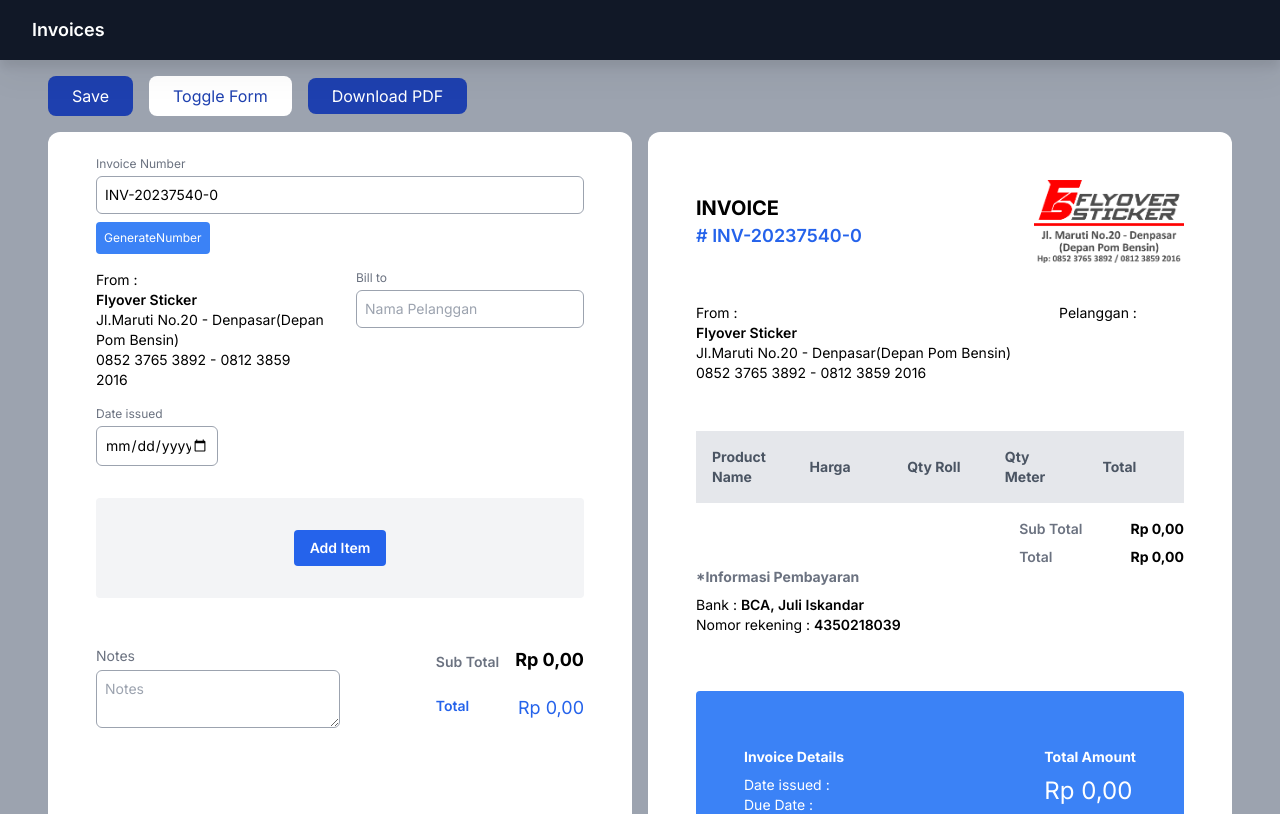
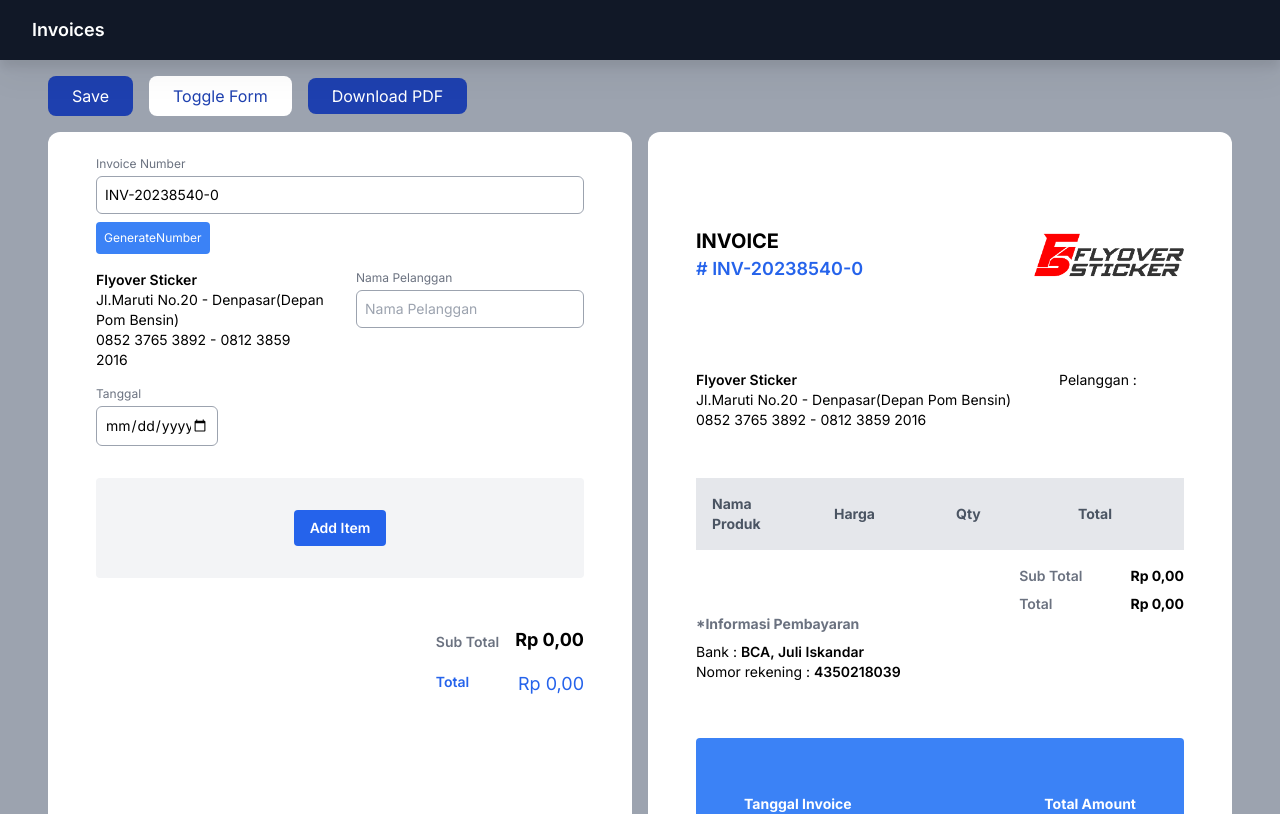
Before and after one commit to rahulsya/Invoice-generator, a Next.js app: page /flyover in a window 1280 px wide. Shown: the top 814 px of the page. Built offline with nearby package versions, Linux system fonts and the light colour scheme.

Commit message:
feat: add generate pdf & adjust form

```diff
--- a/src/app/flyover/form.tsx
+++ b/src/app/flyover/form.tsx
@@ -1,11 +1,9 @@
 "use client";
 import Input from "@/components/Input";
-import React, { useEffect, useState } from "react";
+import React, { useEffect } from "react";
 import InvoiceItem from "./invoice-items";
-import useItem from "@/hooks/useItem";
 import { formatNumber, generateInvoice } from "@/utils";
 import { Details, Item } from "@/@types/types";
-import useDetail from "@/hooks/useDetail";
 import { invDetail } from "@/utils/detailInvoice";
 
 type IProps = {
@@ -29,7 +27,6 @@ function Form({
   setDetails,
 }: IProps) {
   const formatTotal = formatNumber(totalPrice());
-  const formatFinalTotal = formatNumber(totalPrice() - Details.discount);
 
   const onChangeDetails = (
     event: React.ChangeEvent<HTMLInputElement | HTMLTextAreaElement>
@@ -41,7 +38,7 @@ function Form({
     if (Details.invoice_number == "" || Details.invoice_number == null) {
       setDetails({ ...Details, invoice_number: generateInvoice() });
     }
-  }, [Details]);
+  }, [Details, setDetails]);
 
   // console.log(generateInvoice());
 
@@ -77,7 +74,6 @@ function Form({
           type="text-area"
         /> */}
         <div className="w-1/2">
-          <div>From : </div>
           <div className="text-sm font-semibold">{invDetail.storeName}</div>
           <div>{invDetail.storeAddress}</div>
           <div>
@@ -91,7 +87,7 @@ function Form({
             onChange={(e) => onChangeDetails(e)}
             value={Details?.bill_to}
             placeholder="Nama Pelanggan"
-            title="Bill to"
+            title="Nama Pelanggan"
             name="bill_to"
             type="text"
           />
@@ -100,7 +96,7 @@ function Form({
       <div className="flex flex-row mt-4 w-1/4">
         <Input
           onChange={(e) => onChangeDetails(e)}
-          title="Date issued"
+          title="Tanggal"
           type="date"
           name="date"
         />
@@ -138,36 +134,24 @@ function Form({
       {/* end items */}
       <div className="flex flex-row items-start mt-12">
         <div className="w-1/2">
-          <Input
+          {/* <Input
             onChange={(e) => onChangeDetails(e)}
             value={Details?.notes}
             placeholder="Notes"
             title="Notes"
             type="text-area"
             name="notes"
-          />
+          /> */}
         </div>
         <div className="w-1/2 flex flex-row justify-end items-center text-sm">
           <div className="pr-4 text-gray-500 font-semibold">
             <div className="pb-2">Sub Total</div>
             {/* <div className="pb-2">Discount</div> */}
-            <div className="pt-4 text-blue-600">Total</div>
+            <div className="pt-3 text-blue-600">Total</div>
           </div>
           <div className="text-end items-end">
             <div className="font-bold text-lg pb-2">{formatTotal}</div>
-            {/* <div>
-              <Input
-                onChange={(e) => onChangeDetails(e)}
-                value={Details?.discount.toString()}
-                placeholder="Discount"
-                type="number"
-                name="discount"
-                styles="text-sm text-end"
-              />
-            </div> */}
-            <div className="pt-3 text-lg text-blue-600">
-              {formatFinalTotal ? formatFinalTotal : 0}
-            </div>
+            <div className="pt-2 text-lg text-blue-600">{formatTotal}</div>
           </div>
         </div>
       </div>
--- a/src/app/flyover/invoice-items.tsx
+++ b/src/app/flyover/invoice-items.tsx
@@ -29,11 +29,14 @@ function InvoiceItem({
     });
   };
 
-  const totalPrice = item?.price && item?.qty ? item.price * item.qty : 0;
+  const totalPrice =
+    item?.price && (item?.qty || item.qtyRoll)
+      ? item.price * (item.qty != 0 ? item.qty : item.qtyRoll)
+      : 0;
 
   return (
     <div>
-      <div className="flex flex-row items-center mb-4 text-sm">
+      <div className="flex w-full flex-col lg:flex-row items-center mb-4 text-sm">
         <div className="w-[400px] mr-3">
           <Input
             name="name"
--- a/src/app/flyover/pdf/document.tsx
+++ b/src/app/flyover/pdf/document.tsx
@@ -13,6 +13,7 @@ import useItem from "@/hooks/useItem";
 import useDetail from "@/hooks/useDetail";
 import { formatNumber } from "@/utils";
 import { Details, Item } from "@/@types/types";
+import { invDetail } from "@/utils/detailInvoice";
 
 Font.register({
   family: "Oswald",
@@ -21,17 +22,18 @@ Font.register({
 
 const styles = StyleSheet.create({
   body: {
-    paddingTop: 35,
+    // paddingTop: 35,
     paddingBottom: 65,
     paddingHorizontal: 35,
   },
   invHeader: {
     flexDirection: "row",
     justifyContent: "space-between",
+    alignItems: "center",
   },
   invLogo: {
-    width: 150,
-    height: 150,
+    width: 120,
+    height: 120,
   },
   textInv: {
     fontSize: 14,
@@ -52,7 +54,7 @@ const styles = StyleSheet.create({
     top: 4,
   },
   addressTo: {
-    left: 10,
+    left: 15,
     maxWidth: 240,
   },
   addressFrom: {
@@ -77,16 +79,20 @@ const styles = StyleSheet.create({
     fontSize: 12,
   },
   description: {
-    width: "40%",
+    width: "20%",
   },
   qty: {
-    width: "10%",
+    width: "30%",
   },
   rate: {
-    width: "15%",
+    width: "20%",
   },
+  // meter: {
+  //   width: "15%",
+  // },
   amount: {
-    maxWidth: "100%",
+    textAlign: "left",
+    width: "30%",
   },
   tableRow: {
     top: 45,
@@ -98,23 +104,29 @@ const styles = StyleSheet.create({
     fontSize: 12,
   },
   rowDescription: {
-    width: "40%",
+    width: "20%",
     paddingRight: 10,
     lineHeight: 2,
   },
   rowQty: {
-    width: "10%",
+    width: "30%",
+    textAlign: "center",
   },
   rowRate: {
-    width: "15%",
+    width: "20%",
     textAlign: "center",
   },
+  // rowMeter: {
+  //   width: "15%",
+  //   textAlign: "center",
+  // },
   rowAmount: {
-    maxWidth: "100%",
+    width: "30%",
+    textAlign: "left",
   },
   summaryPrice: {
     flexDirection: "row",
-    top: 55,
+    top: 65,
     justifyContent: "flex-end",
   },
   summaryTitle: {
@@ -127,7 +139,7 @@ const styles = StyleSheet.create({
     lineHeight: 1.5,
   },
   invoiceDetails: {
-    top: 75,
+    top: 100,
     fontSize: 12,
     padding: 20,
     backgroundColor: "#3b82f6",
@@ -151,10 +163,12 @@ function PdfDocument({
   data,
   detail,
   summaryTotal,
+  logoUrl,
 }: {
   data: string;
   detail: string;
   summaryTotal: string;
+  logoUrl: string;
 }) {
   const Items: Item[] = JSON.parse(data);
   const Detail: Details = JSON.parse(detail);
@@ -165,42 +179,30 @@ function PdfDocument({
       <Page style={styles.body}>
         <View style={styles.invHeader}>
           <View>
+            <Text style={styles.textInv}>INVOICE</Text>
             <Text style={styles.textInvNo}>#{Detail?.invoice_number}</Text>
-            <Text style={styles.textInv}>INVOICE</Text>
           </View>
           <View>
-            <Text>logo here</Text>
-            <Image style={styles.invLogo} src={"/logoFlyover.png"} />
+            <Image style={styles.invLogo} src={logoUrl} />
           </View>
         </View>
         <View style={styles.addressWrapper}>
           <View style={styles.addressFrom}>
-            <Text>From : </Text>
-            {Detail.bill_from && (
-              <>
-                <Text style={styles.titleAddress}>
-                  {Detail?.bill_from.split(",")[0]}
-                </Text>
-                <Text style={styles.addressDesc}>{Detail?.bill_from}</Text>
-              </>
-            )}
+            <Text style={styles.titleAddress}>{invDetail.storeName}</Text>
+            <Text style={styles.addressDesc}>{invDetail.storeAddress}</Text>
+            <Text style={styles.addressDesc}>
+              {invDetail.phoneNumber} - {invDetail.phoneNumber2}
+            </Text>
           </View>
           <View style={styles.addressTo}>
-            <Text>To : </Text>
-            {Detail.bill_to && (
-              <>
-                <Text style={styles.titleAddress}>
-                  {Detail?.bill_to.split(",")[0]}
-                </Text>
-                <Text style={styles.addressDesc}>{Detail?.bill_to}</Text>
-              </>
-            )}
+            <Text>Pelanggan : </Text>
+            <Text style={styles.titleAddress}>{Detail?.bill_to}</Text>
           </View>
         </View>
 
         <View style={styles.tableHeader}>
-          <Text style={styles.description}>Item Name</Text>
-          <Text style={styles.qty}>Price</Text>
+          <Text style={styles.description}>Nama Produk</Text>
+          <Text style={styles.qty}>Harga</Text>
           <Text style={styles.rate}>Qty</Text>
           <Text style={styles.amount}>Total</Text>
         </View>
@@ -208,39 +210,42 @@ function PdfDocument({
           <View key={item.id} style={styles.tableRow}>
             <Text style={styles.rowDescription}>{item.name}</Text>
             <Text style={styles.rowQty}>{formatNumber(item.price)}</Text>
-            <Text style={styles.rowRate}>{item.qty}</Text>
+            <Text style={styles.rowRate}>
+              {item.qty != 0 && `${item.qty} Meter`}
+              {item.qtyRoll != 0 && `${item.qtyRoll} Roll`}
+            </Text>
             <Text style={styles.rowAmount}>
-              {formatNumber(item.price * item.qty)}
+              {formatNumber(
+                item.price * (item.qty != 0 ? item.qty : item.qtyRoll)
+              )}
             </Text>
           </View>
         ))}
         <View style={styles.summaryPrice}>
           <View style={styles.summaryTitle}>
             <Text>Sub total</Text>
-            <Text>Discount</Text>
             <Text>Total</Text>
           </View>
           <View style={styles.summaryValue}>
             <Text>{formatNumber(Total.total)}</Text>
-            <Text>
-              {Detail?.discount ? `- ${formatNumber(Detail?.discount)}` : "-"}
-            </Text>
-            <Text>{formatNumber(Total.finalTotal)}</Text>
+            <Text>{formatNumber(Total.total)}</Text>
           </View>
         </View>
-        <Text style={{ fontSize: 10, top: 55 }}>Notes </Text>
-        <Text style={{ fontSize: 10, maxWidth: 250, top: 60 }}>
-          {Detail.notes}
+        <Text style={{ fontSize: 10, top: 70 }}>*Infromasi Pembayaran </Text>
+        <Text style={{ fontSize: 10, maxWidth: 250, top: 75 }}>
+          Bank : {invDetail.bankAccountName}
+        </Text>
+        <Text style={{ fontSize: 10, maxWidth: 250, top: 75 }}>
+          Nomor rekening : {invDetail.bankAccountNumber}
         </Text>
         <View style={styles.invoiceDetails}>
           <View style={styles.invoiceDetailsDate}>
-            <Text>Invoice Date</Text>
-            <Text>Date issued : {Detail.date}</Text>
-            <Text>Due Date : {Detail.due_date}</Text>
+            <Text>Tanggal Invoice</Text>
+            <Text>{Detail.date}</Text>
           </View>
           <View style={styles.invoiceDetailsTotal}>
             <Text>Total</Text>
-            <Text>{formatNumber(Total.finalTotal)}</Text>
+            <Text>{formatNumber(Total.total)}</Text>
           </View>
         </View>
       </Page>
--- a/src/app/flyover/preview.tsx
+++ b/src/app/flyover/preview.tsx
@@ -46,7 +46,6 @@ function Preview({ Items, Details, totalPrice }: IProps) {
       {/* addres */}
       <div className="mt-10 flex flex-row">
         <div className="mr-12 text-sm">
-          <div>From : </div>
           <div className="text-sm font-semibold">{invDetail.storeName}</div>
           <div>{invDetail.storeAddress}</div>
           <div>
@@ -65,11 +64,11 @@ function Preview({ Items, Details, totalPrice }: IProps) {
       {/* items */}
       <table className="table-fixed w-full mt-12 text-sm">
         <thead className="py-12 bg-gray-200 rounded">
-          <tr className="text-gray-600 ">
-            <th className="text-start px-4 py-4">Product Name</th>
+          <tr className="text-gray-600">
+            <th className="text-start px-4 py-4">Nama Produk</th>
             <th className="text-start px-4 py-4">Harga</th>
-            <th className="text-start px-4 py-4">Qty Roll</th>
-            <th className="text-start px-4 py-4">Qty Meter</th>
+            {/* <th className="text-start px-4 py-4">Qty Roll</th> */}
+            <th className="text-start px-4 py-4">Qty</th>
             <th className="text-start px-4 py-4">Total</th>
           </tr>
         </thead>
@@ -78,10 +77,15 @@ function Preview({ Items, Details, totalPrice }: IProps) {
             <tr key={item.id} className="border">
               <td className="px-4 py-3">{item.name}</td>
               <td className="px-4 py-3">{formatNumber(item.price)}</td>
-              <td className="px-4 py-3">{item.qtyRoll}</td>
-              <td className="px-4 py-3">{item.qty}</td>
+              {/* <td className="px-4 py-3">{item.qtyRoll} / ROll </td> */}
               <td className="px-4 py-3">
-                {formatNumber(item.price * item.qty)}
+                {item.qty != 0 && `${item.qty} Meter`}
+                {item.qtyRoll != 0 && `${item.qtyRoll} Roll`}
+              </td>
+              <td className="px-4 py-3">
+                {formatNumber(
+                  item.price * (item.qty != 0 ? item.qty : item.qtyRoll)
+                )}
               </td>
             </tr>
           ))}
@@ -99,7 +103,7 @@ function Preview({ Items, Details, totalPrice }: IProps) {
         <div className="text-end font-bold space-y-2">
           <div>{formatTotal}</div>
           {/* <div>{discount ? `- ${formatNumber(discount)}` : "-"}</div> */}
-          <div>{formatFinalTotal}</div>
+          <div>{formatTotal}</div>
         </div>
       </div>
       {/* end Total */}
@@ -123,9 +127,8 @@ function Preview({ Items, Details, totalPrice }: IProps) {
       <div className="bg-blue-500 p-12 text-white text-sm rounded mt-12 w-full">
         <div className="flex flex-row justify-between">
           <div>
-            <div className="font-bold py-2">Invoice Details</div>
-            <div>Date issued : {date}</div>
-            <div>Due Date : {due_date}</div>
+            <div className="font-bold py-2">Tanggal Invoice</div>
+            <div>{date}</div>
           </div>
           <div>
             <div className="font-bold py-2 text-end">Total Amount</div>
--- a/src/hooks/useItem/index.tsx
+++ b/src/hooks/useItem/index.tsx
@@ -24,7 +24,11 @@ function useItem() {
   };
 
   const totalPrice = () => {
-    return Items.reduce((acc, curr) => acc + curr.price * curr.qty, 0);
+    return Items.reduce(
+      (acc, curr) =>
+        acc + curr.price * (curr.qty != 0 ? curr.qty : curr.qtyRoll),
+      0
+    );
   };
 
   const saveItems = () => {
--- a/src/pages/api/pages.pdf.tsx
+++ b/src/pages/api/pages.pdf.tsx
@@ -12,7 +12,7 @@ import { NextApiRequest, NextApiResponse } from "next";
 export const dynamic = "force-dynamic";
 
 export default async function (req: NextApiRequest, res: NextApiResponse) {
-  // console.log(req.query.data);
+  const logoURL = `https://${req.headers["x-forwarded-host"]}/logoFlyover.png`;
   const inv_number = req.query.inv_number || `inv-`;
 
   const buffer = await renderToStream(
@@ -20,6 +20,7 @@ export default async function (req: NextApiRequest, res: NextApiResponse) {
       data={req.query?.data?.toString() || ""}
       detail={req.query?.detail?.toString() || ""}
       summaryTotal={req.query?.summary_total?.toString() || ""}
+      logoUrl={logoURL}
     />
   );
 
--- a/src/utils/index.tsx
+++ b/src/utils/index.tsx
@@ -8,7 +8,7 @@ export const formatNumber = (number: number) => {
 export const generateInvoice = (): string => {
   const newDate = new Date();
   const date = newDate.getDate();
-  const month = newDate.getMonth();
+  const month = newDate.getMonth() + 1;
   const year = newDate.getFullYear();
   const second = newDate.getSeconds();
   const milisecond = newDate.getMilliseconds();
```
Also changed, not shown: public/logoFlyover.png.
